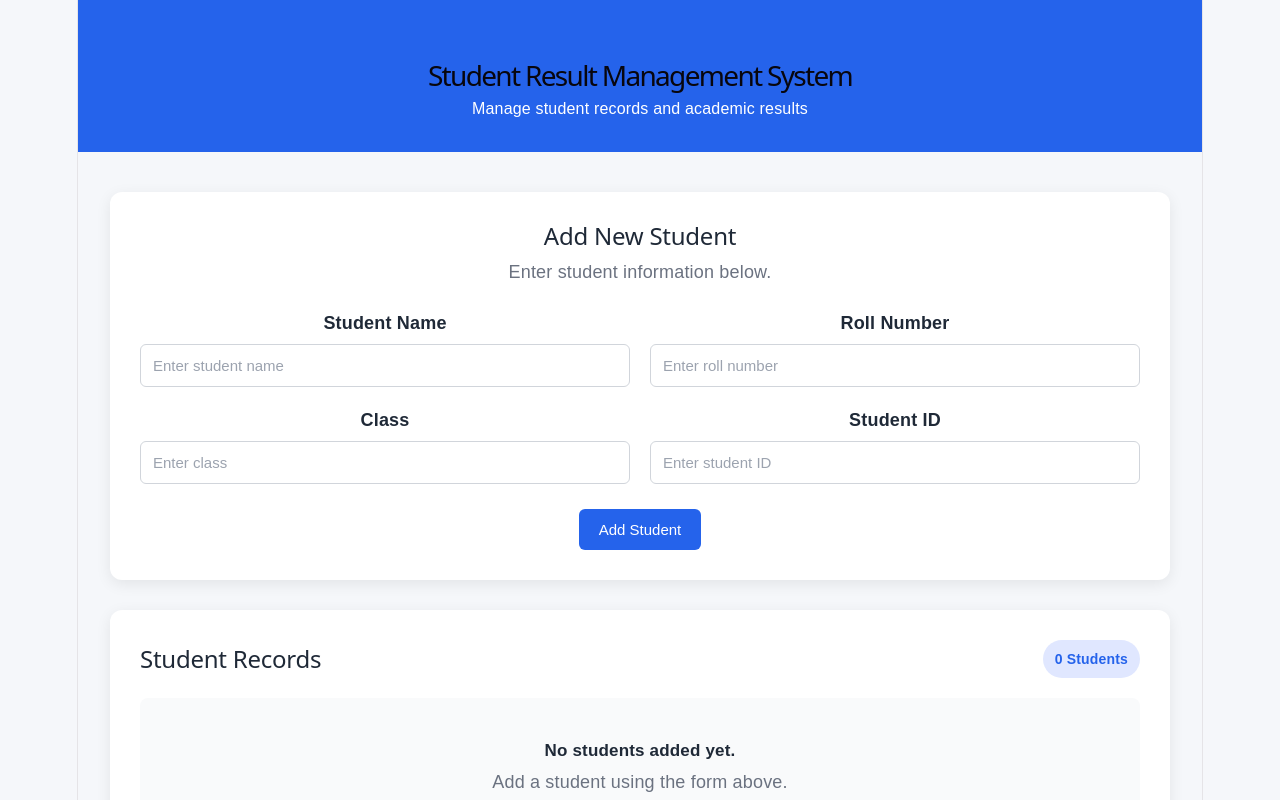
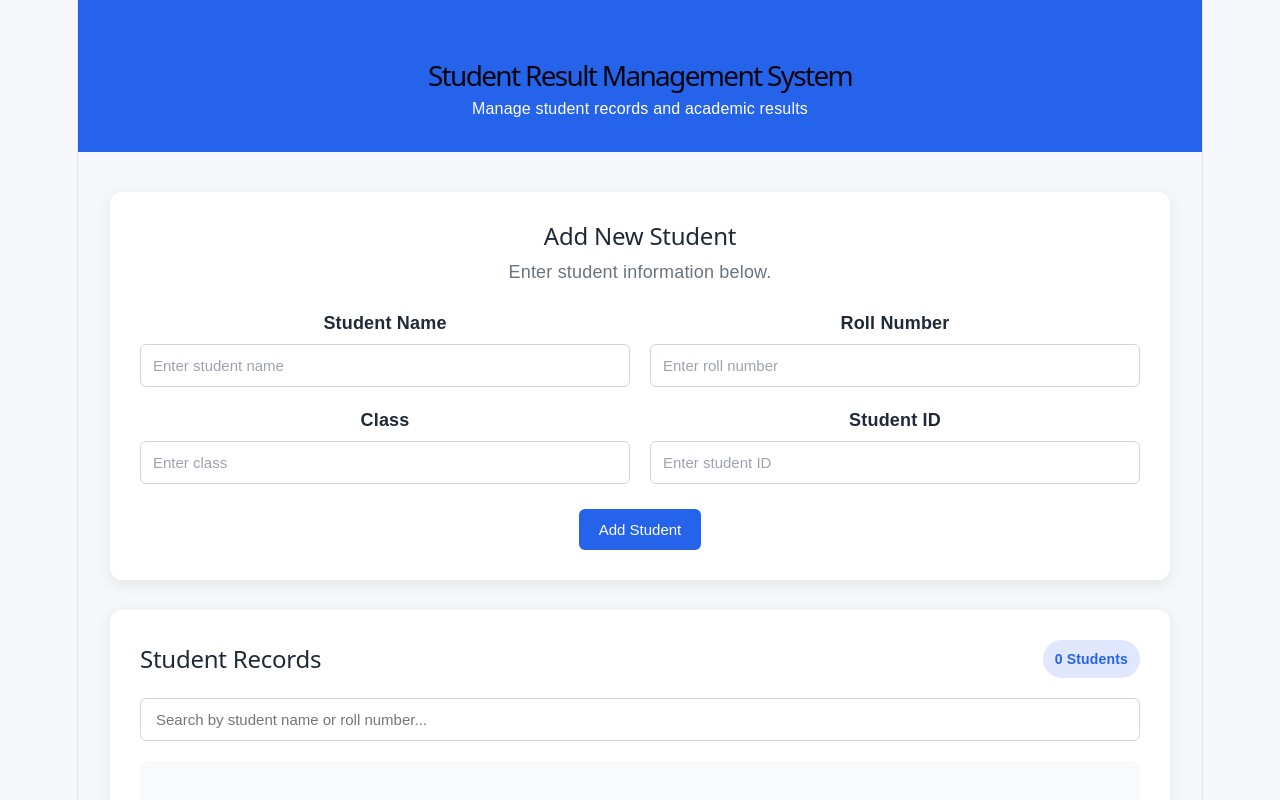
Before and after one commit to mubashir-dv/student-result-management, a React (Vite) app: page / in a window 1280 px wide. Shown: the top 800 px of the page. Built offline with nearby package versions, Linux system fonts and the light colour scheme.

Commit message:
Added student search functionality

```diff
--- a/src/App.css
+++ b/src/App.css
@@ -227,3 +227,19 @@ td {
     padding: 20px;
   }
 }
+.search-box {
+  margin-bottom: 20px;
+}
+
+.search-box input {
+  width: 100%;
+  padding: 12px 15px;
+  border: 1px solid #d1d5db;
+  border-radius: 6px;
+  font-size: 15px;
+}
+
+.search-box input:focus {
+  outline: none;
+  border-color: #2563eb;
+}
--- a/src/App.jsx
+++ b/src/App.jsx
@@ -14,6 +14,8 @@ function App() {
 
     return savedStudents ? JSON.parse(savedStudents) : [];
   });
+
+  const [searchTerm, setSearchTerm] = useState("");
 
   useEffect(() => {
     localStorage.setItem("students", JSON.stringify(students));
@@ -58,6 +60,12 @@ function App() {
     setStudents(students.filter((student) => student.id !== id));
   };
 
+  const filteredStudents = students.filter(
+    (student) =>
+      student.name.toLowerCase().includes(searchTerm.toLowerCase()) ||
+      student.rollNo.toLowerCase().includes(searchTerm.toLowerCase())
+  );
+
   return (
     <div>
       <header className="header">
@@ -66,6 +74,7 @@ function App() {
       </header>
 
       <main className="container">
+        {/* Add Student Form */}
         <section className="form-card">
           <h2>Add New Student</h2>
           <p>Enter student information below.</p>
@@ -121,16 +130,32 @@ function App() {
           </form>
         </section>
 
+        {/* Student List */}
         <section className="students-section">
           <div className="section-header">
             <h2>Student Records</h2>
             <span>{students.length} Students</span>
           </div>
 
+          {/* Search */}
+          <div className="search-box">
+            <input
+              type="text"
+              placeholder="Search by student name or roll number..."
+              value={searchTerm}
+              onChange={(e) => setSearchTerm(e.target.value)}
+            />
+          </div>
+
           {students.length === 0 ? (
             <div className="empty-state">
               <p>No students added yet.</p>
               <span>Add a student using the form above.</span>
+            </div>
+          ) : filteredStudents.length === 0 ? (
+            <div className="empty-state">
+              <p>No matching student found.</p>
+              <span>Try another name or roll number.</span>
             </div>
           ) : (
             <div className="table-container">
@@ -147,7 +172,7 @@ function App() {
                 </thead>
 
                 <tbody>
-                  {students.map((item, index) => (
+                  {filteredStudents.map((item, index) => (
                     <tr key={item.id}>
                       <td>{index + 1}</td>
                       <td>{item.name}</td>
```
